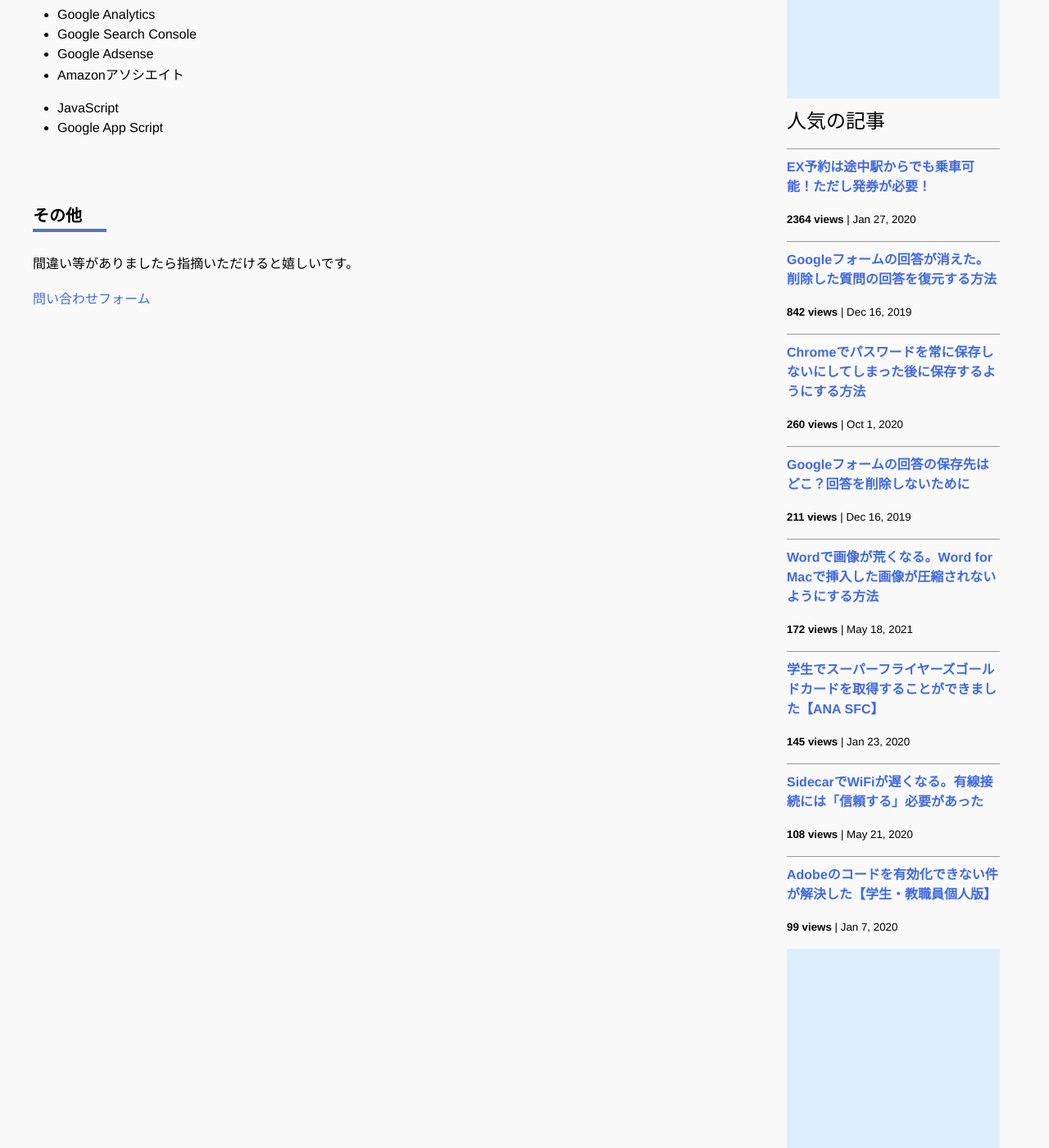
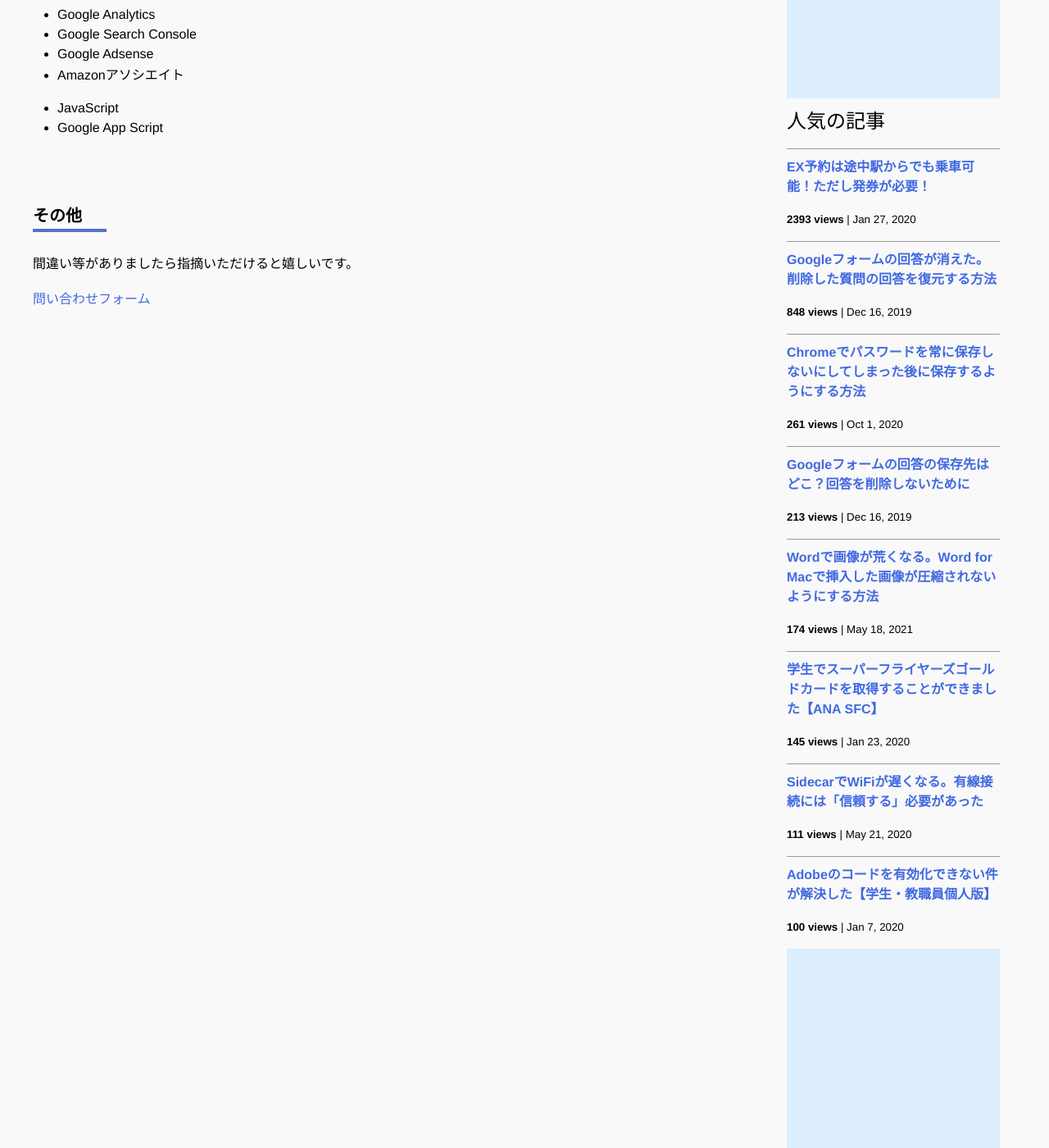
Before and after one commit to iwanaminami/shoyaiwaname, a Jekyll site: the page built from about.markdown, in a window 1280 px wide and 1400 px high, scrolled down 693 px. Shown: the whole window at 82% size. Built offline with Jekyll 4.4.1, drawn with Linux system fonts in a browser that asks for light colours; nearby versions of some CDN libraries; comment, search, counter and statistics services are not loaded.

Commit message:
a new commit message

```diff
--- a/_data/popularposts.yml
+++ b/_data/popularposts.yml
@@ -1,17 +1,17 @@
 side:
-  - view: 2364
+  - view: 2393
     url: /2020/01/27/ex-rideontheway.html
-  - view: 842
+  - view: 848
     url: /2019/12/16/restore-googleform.html
-  - view: 260
+  - view: 261
     url: /2020/10/01/googlepassword.html
-  - view: 211
+  - view: 213
     url: /2019/12/16/googleform-answers.html
-  - view: 172
+  - view: 174
     url: /2021/05/18/image-compression-word.html
   - view: 145
     url: /2020/01/23/sfcgold.html
-  - view: 108
+  - view: 111
     url: /2020/05/21/sidecar-via-cable.html
-  - view: 99
+  - view: 100
     url: /2020/01/07/adobe-activate-problem.html
```
